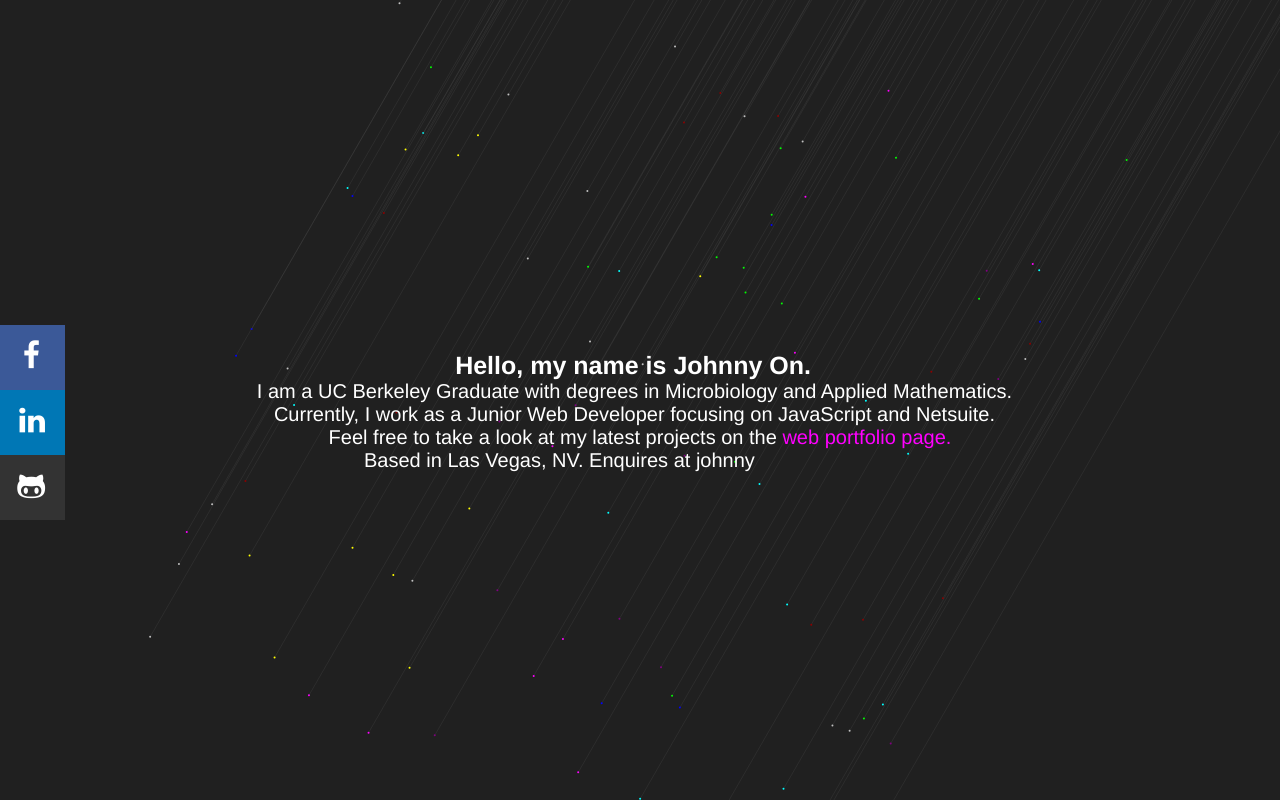
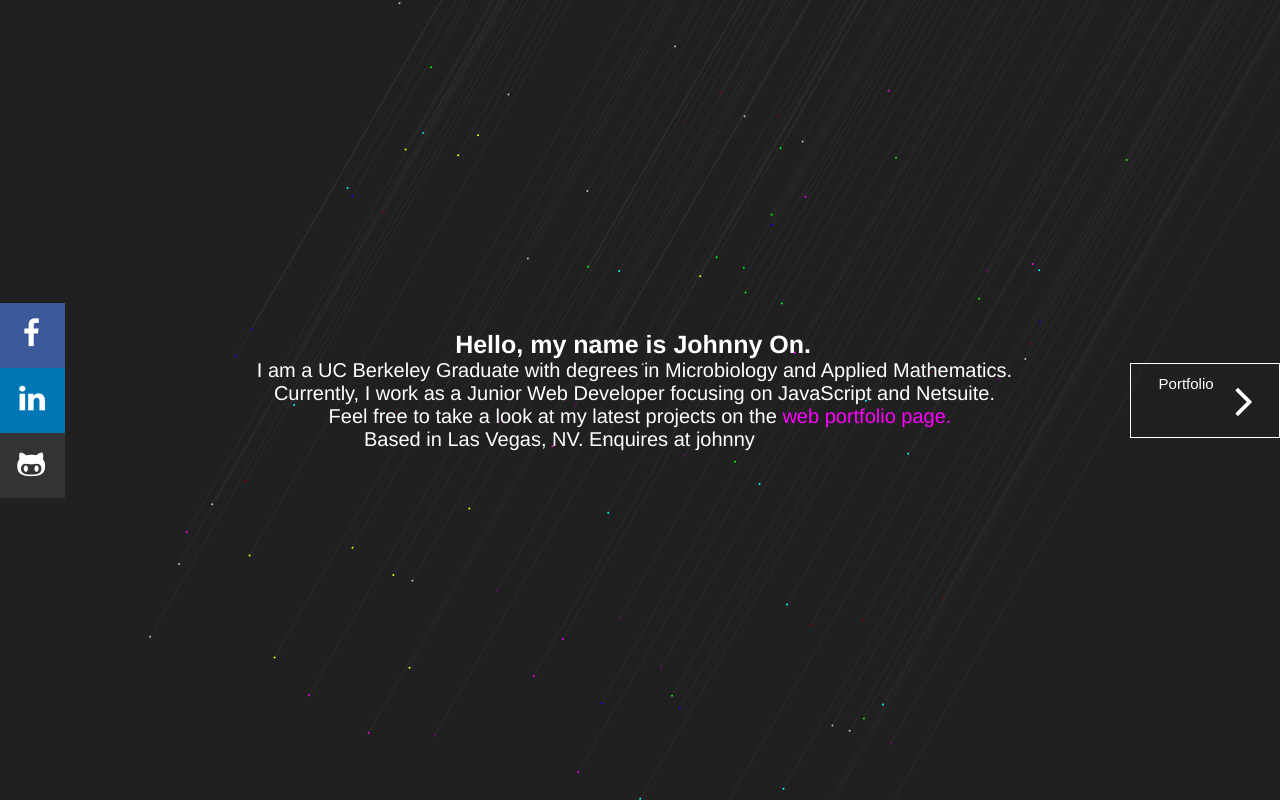
Before and after one commit to Risingvirtue/newWebsite, a plain HTML site: page index.html in a window 1280 px wide. Drawn offline with nearby package versions, Linux system fonts and the light colour scheme.

Commit message:
progress button

```diff
--- a/index.html
+++ b/index.html
@@ -24,8 +24,9 @@
 				  <a class="contact" href="#"><div class="side-bar-cell" id="linkedIn"><i class="fa fa-linkedin icon" aria-hidden="true"></i></div></a>
 				  <a class="contact" href="#"><div class="side-bar-cell" id="github"><i class="fa fa-github-alt icon" aria-hidden="true"></i></div></a>
 			</div>
+
 			<canvas id="main"></canvas>
-			<button>Hello</button>
+			<a href="#"><button class="portfolio"><span id="portfolio-text">Portfolio<span><i class="fa fa-angle-right" aria-hidden="true"></i></button></a>
 		</div>
 
 
--- a/main.css
+++ b/main.css
@@ -5,23 +5,16 @@ body {
 	color: white;
 }
 
-
-
 #nav {
 	position: absolute;
 	left: 0px;
 	top: 50%;
-	margin-top: -75px;
+	margin-top: -97.5px;
 }
 
 .text-center {
 	text-align: center;
 }
-tr {
-    vertical-align: middle;
-    padding: 0;
-}
-
 
 .side-bar-cell {
 
@@ -75,10 +68,31 @@ i {
 	color: white;
 }
 canvas {
-
 	position: absolute;
 	top: 0;
 	left: 0;
 
 	z-index: -1;
 }
+
+.portfolio {
+	position: absolute;
+	margin-top: -37.5px;
+	right: 0px;
+	top: 50%;
+	background-color: rgba(0,0,0,0);
+	border: white 1px solid;
+
+	width: 150px;
+	height: 75px;
+	color: white;
+	font-size: 15px;
+
+
+}
+
+i.fa-angle-right {
+
+	margin: auto;
+	font-size: 50px;
+}
--- a/main.js
+++ b/main.js
@@ -19,7 +19,7 @@ $(window).resize(function() {
 
 function fitToContainer(bool) {
 
-	$('#intro').css('margin-top', Math.floor($(window).height()* 3 / 6) - 3.5 * 14);
+	$('#intro').css('margin-top', Math.floor($(window).height()* 3 / 6) - 3.5 * 20);
 	canvas.height = window.innerHeight;
 	canvas.width = window.innerWidth;
 	if (bool) {
```
